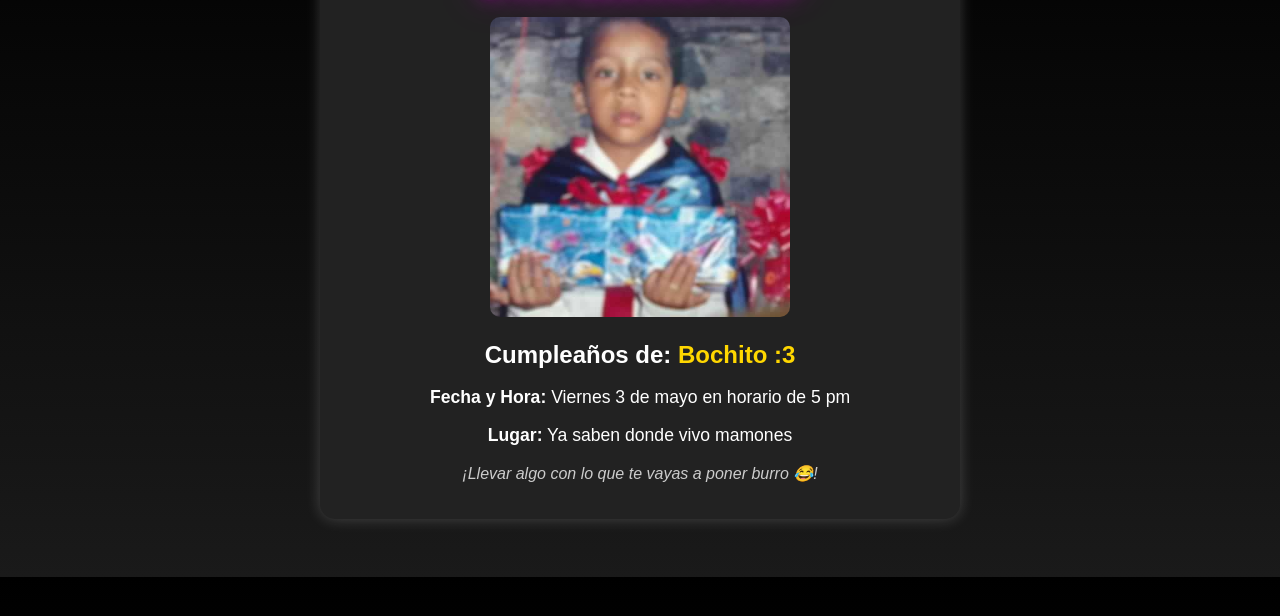
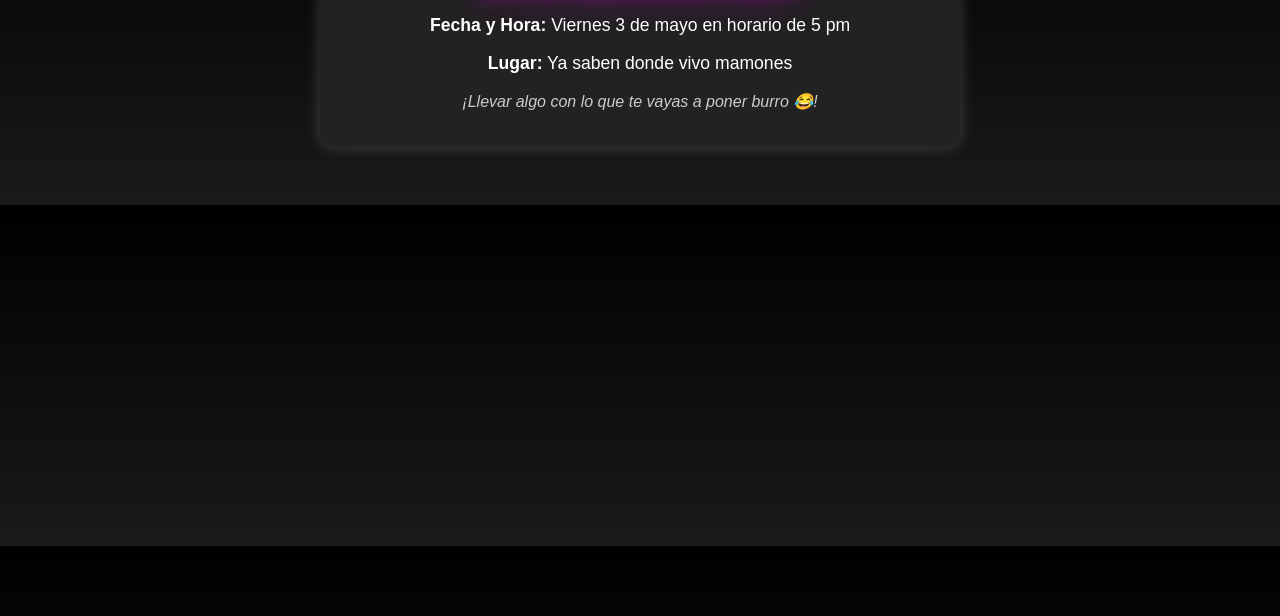
Before and after one commit to Alejandro-MN/CumpleBocho.github.io, a plain HTML site: page index.html in a window 1280 px wide. Shown: the part 136-752 px from the top of the page. Drawn offline with Linux system fonts and the light colour scheme.

Commit message:
index.html

```diff
--- a/index.html
+++ b/index.html
@@ -64,9 +64,6 @@
 
   <div class="container">
     <h1>¡The BochoFest!</h1>
-    <img class="cr7-video" src="1.jpg" alt="Bochito">
-
-    <h2>Cumpleaños de: <span style="color: #FFD700;">Bochito :3</span></h2>
 
     <div class="details">
       <p><strong>Fecha y Hora:</strong> Viernes 3 de mayo en horario de 5 pm</p>
```
